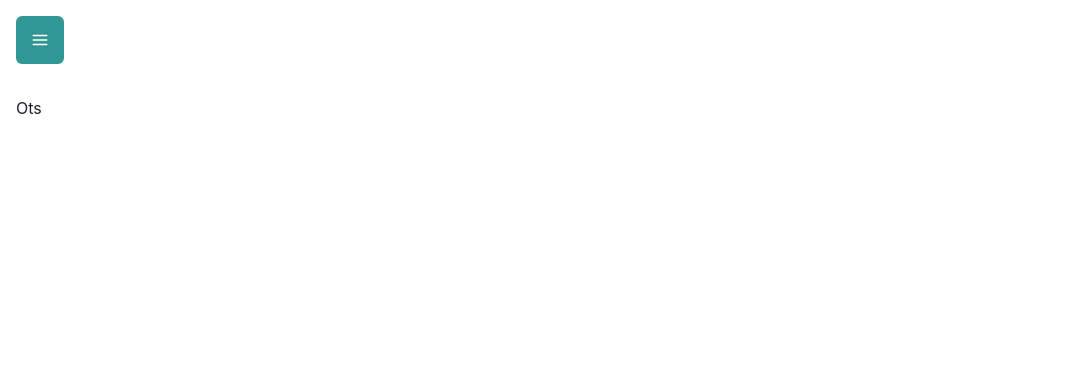
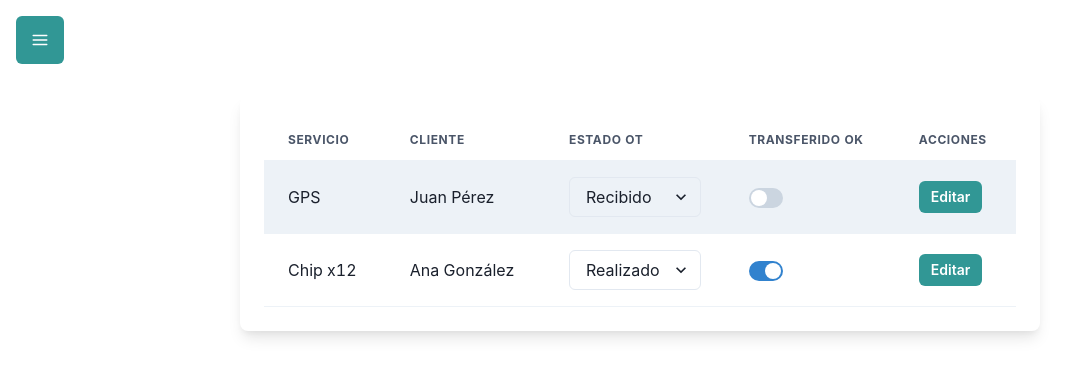
Before and after one commit to fherrera7850/ot-gpsmax, a React (Create React App) app: page /ots in a window 1280 px wide. Shown: the top 376 px of the page, without its empty margins (0-1085 px from the left). Built offline with nearby package versions, Linux system fonts and the light colour scheme.

Commit message:
ots tabla inicial bonita

```diff
--- a/src/pages/Ots.js
+++ b/src/pages/Ots.js
@@ -1,7 +1,94 @@
-import React from 'react'
+import React, { useState } from 'react';
+import {
+  Box,
+  Table,
+  Thead,
+  Tbody,
+  Tr,
+  Th,
+  Td,
+  Switch,
+  Select,
+  Button,
+} from '@chakra-ui/react';
 
-export default function Ots() {
+const Ots = () => {
+  // Datos de ejemplo, puedes reemplazarlos con datos reales
+  const [ordenes, setOrdenes] = useState([
+    {
+      id: 1,
+      servicio: 'GPS',
+      cliente: 'Juan Pérez',
+      estadoOT: 'Recibido',
+      transferidoOK: false,
+    },
+    {
+      id: 2,
+      servicio: 'Chip x12',
+      cliente: 'Ana González',
+      estadoOT: 'Realizado',
+      transferidoOK: true,
+    },
+    // Más órdenes aquí
+  ]);
+
+  const handleTransferidoChange = (id, value) => {
+    const updatedOrdenes = ordenes.map((orden) =>
+      orden.id === id ? { ...orden, transferidoOK: value } : orden
+    );
+    setOrdenes(updatedOrdenes);
+  };
+
+  const handleEstadoChange = (id, value) => {
+    const updatedOrdenes = ordenes.map((orden) =>
+      orden.id === id ? { ...orden, estadoOT: value } : orden
+    );
+    setOrdenes(updatedOrdenes);
+  };
+
   return (
-    <div>Ots</div>
-  )
-}
+    <Box p={6} maxWidth="800px" mx="auto" bg="white" borderRadius="lg" boxShadow="lg">
+      <Table variant="striped" colorScheme="gray">
+        <Thead>
+          <Tr>
+            <Th>Servicio</Th>
+            <Th>Cliente</Th>
+            <Th>Estado OT</Th>
+            <Th>Transferido OK</Th>
+            <Th>Acciones</Th>
+          </Tr>
+        </Thead>
+        <Tbody>
+          {ordenes.map((orden) => (
+            <Tr key={orden.id}>
+              <Td>{orden.servicio}</Td>
+              <Td>{orden.cliente}</Td>
+              <Td>
+                <Select
+                  value={orden.estadoOT}
+                  onChange={(e) => handleEstadoChange(orden.id, e.target.value)}
+                >
+                  <option value="Recibido">Recibido</option>
+                  <option value="Realizado">Realizado</option>
+                </Select>
+              </Td>
+              <Td>
+                <Switch
+                  isChecked={orden.transferidoOK}
+                  onChange={(e) => handleTransferidoChange(orden.id, e.target.checked)}
+                />
+              </Td>
+              <Td>
+                <Button colorScheme="teal" size="sm">
+                  Editar
+                </Button>
+              </Td>
+            </Tr>
+          ))}
+        </Tbody>
+      </Table>
+    </Box>
+  );
+};
+
+export default Ots;
```
